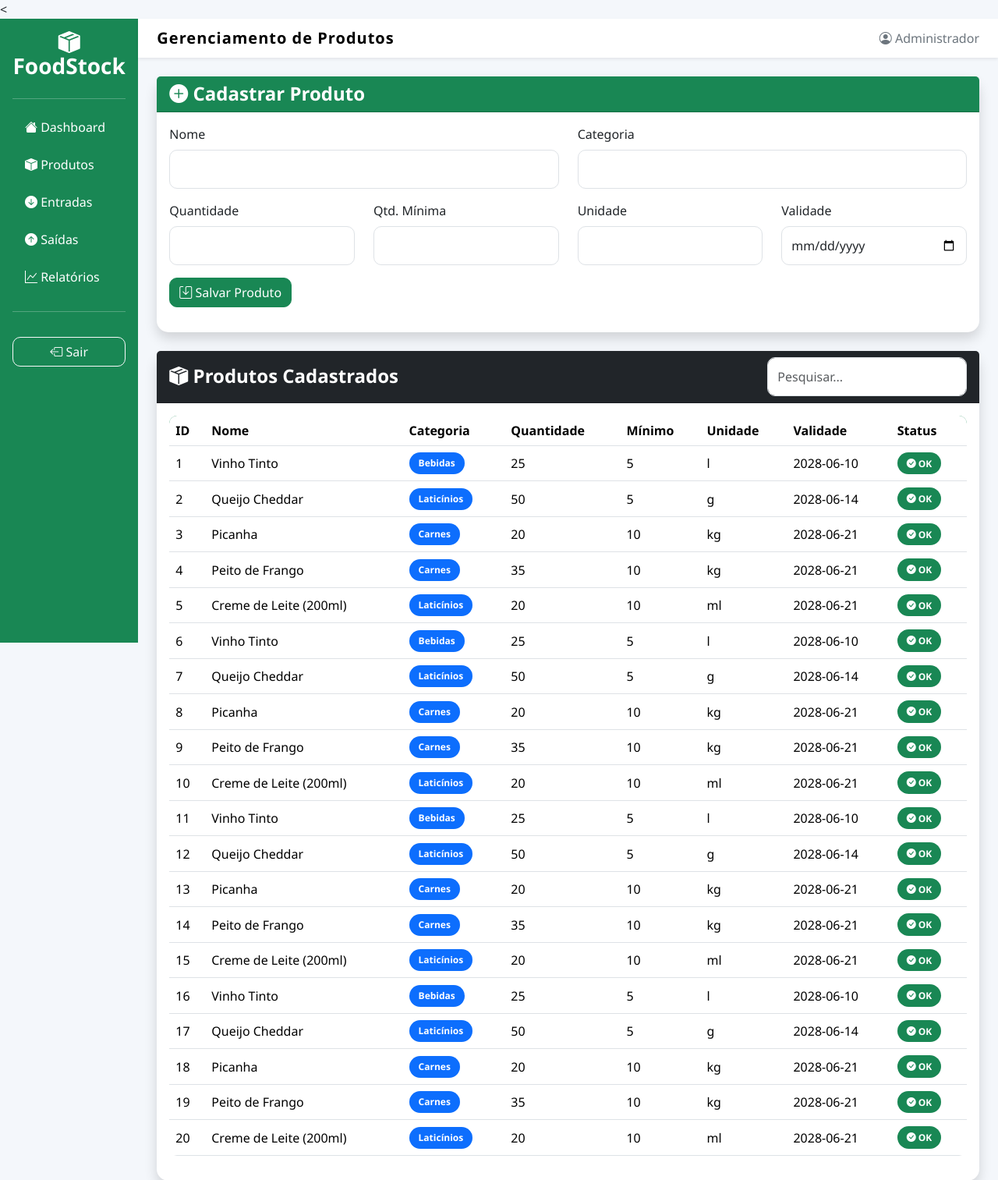
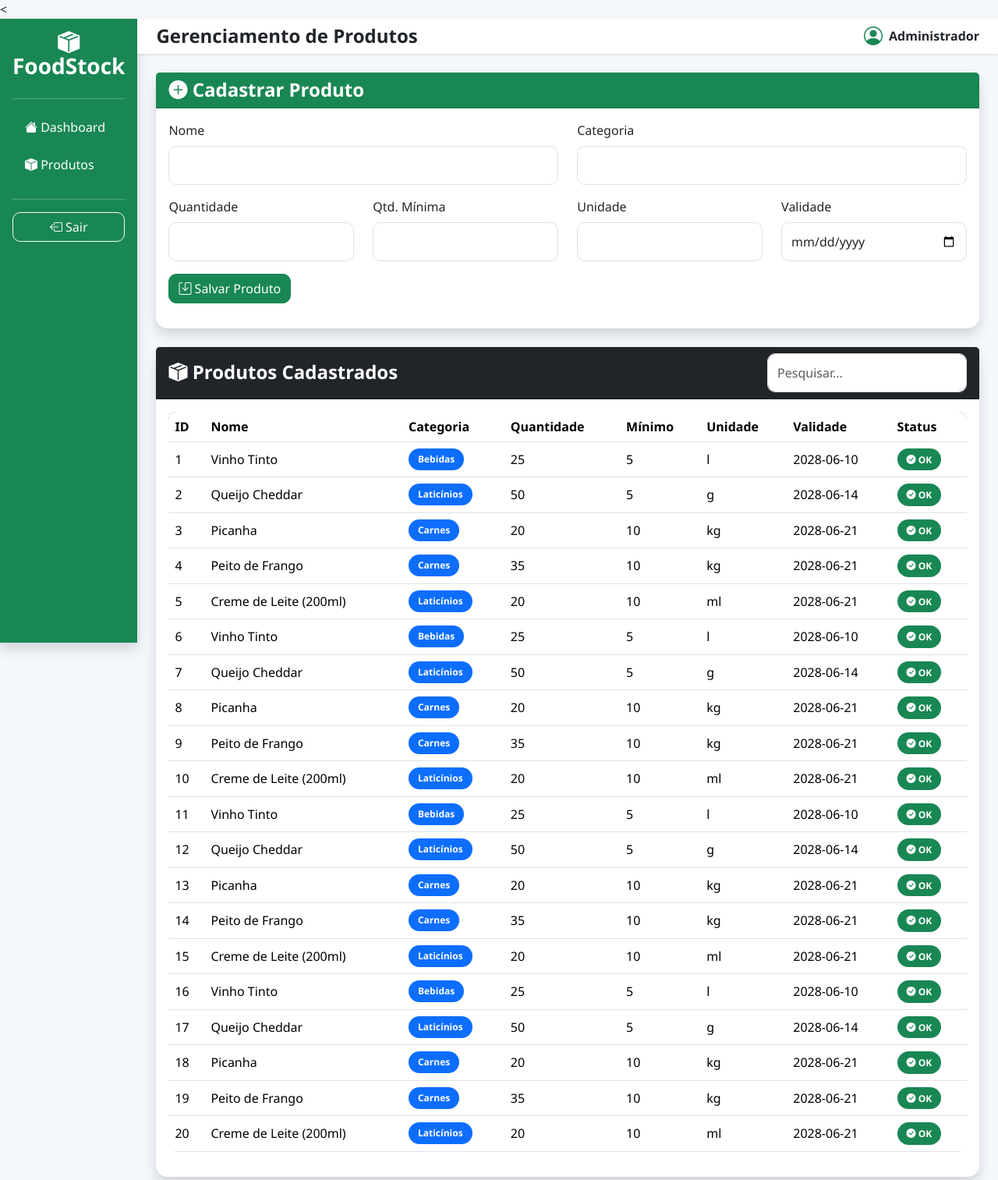
Before and after one commit to arturdalbem/FoodStock, a Flask app: page /produtos in a window 1280 px wide. Shown: the top 1513 px of the page at 78% size. Run offline with Flask 3, Linux system fonts and the light colour scheme; data comes from the database, SQL or seed files in the repository.

Commit message:
interface

```diff
--- a/templates/base.html
+++ b/templates/base.html
@@ -22,9 +22,9 @@
 <div class="d-flex">
 
     <!-- Menu Lateral -->
-    <nav class="bg-success text-white p-3 vh-100" style="width:250px;">
+    <nav class="bg-success text-white p-3 vh-100 shadow" style="width:220px;">
 
-        <h3 class="text-center mb-4">
+        <h3 class="text-center fw-bold mb-4">
             <i class="bi bi-box-seam-fill"></i>
             FoodStock
         </h3>
@@ -47,57 +47,42 @@
                 </a>
             </li>
 
-            <li class="nav-item mb-2">
-                <a href="#" class="nav-link text-white">
-                    <i class="bi bi-arrow-down-circle-fill"></i>
-                    Entradas
-                </a>
-            </li>
-
-            <li class="nav-item mb-2">
-                <a href="#" class="nav-link text-white">
-                    <i class="bi bi-arrow-up-circle-fill"></i>
-                    Saídas
-                </a>
-            </li>
-
-            <li class="nav-item mb-2">
-                <a href="#" class="nav-link text-white">
-                    <i class="bi bi-graph-up"></i>
-                    Relatórios
-                </a>
-            </li>
-
         </ul>
 
         <hr>
 
-        <a href="/" class="btn btn-outline-light w-100 mt-3">
+        <a href="/" class="btn btn-outline-light w-100">
             <i class="bi bi-box-arrow-left"></i>
             Sair
         </a>
 
     </nav>
 
-    <!-- Conteúdo -->
+    <!-- Conteúdo Principal -->
     <div class="flex-grow-1">
 
-        <!-- Navbar -->
+        <!-- Barra Superior -->
         <nav class="navbar navbar-light bg-white shadow-sm px-4">
 
-            <span class="navbar-brand mb-0 h4">
+            <h4 class="mb-0">
                 {% block titulo_pagina %}
                 Dashboard
                 {% endblock %}
-            </span>
+            </h4>
 
-            <span class="text-secondary">
-                <i class="bi bi-person-circle"></i>
-                Administrador
-            </span>
+            <div class="d-flex align-items-center">
+
+                <i class="bi bi-person-circle fs-4 me-2 text-success"></i>
+
+                <span class="fw-semibold">
+                    Administrador
+                </span>
+
+            </div>
 
         </nav>
 
+        <!-- Conteúdo das páginas -->
         <div class="container-fluid p-4">
 
             {% block conteudo %}
```
Also changed, not shown: static/js/scripty.js (added).
